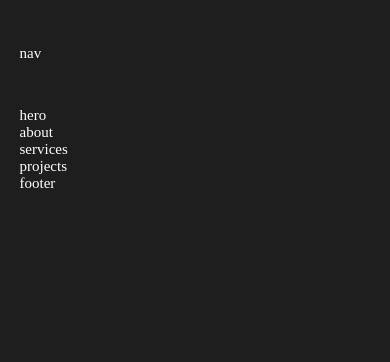
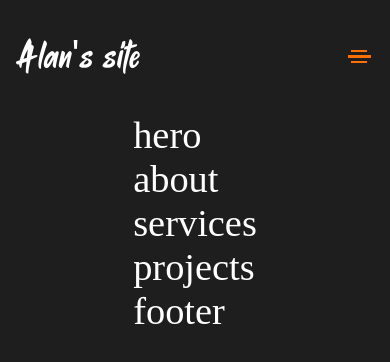
Before and after one commit to LazyAlan/alan-site, a Nuxt app: page / in a window 390 px wide. Shown: the top 362 px of the page. Built offline with nearby package versions, Linux system fonts and the light colour scheme.

Commit message:
feat: 基本完成 nav

```diff
--- a/app/app.vue
+++ b/app/app.vue
@@ -1,6 +1,9 @@
 <template>
   <div class="app-container">
     <NuxtRouteAnnouncer />
+    <div class="nav-box">
+      <NavigationBar />
+    </div>
     <NuxtPage />
   </div>
 </template>
@@ -11,5 +14,15 @@
   flex-direction: column;
   align-items: center;
   justify-content: center;
+  width: 80vw;
+  margin: 0 auto;
+
+  @media (max-width: 768px) {
+    width: 90vw;
+  }
+
+  .nav-box {
+    width: 100%;
+  }
 }
 </style>
--- a/app/assets/global.scss
+++ b/app/assets/global.scss
@@ -6,10 +6,23 @@
 
 html,
 body {
-  font-size: 62.5%;
   min-height: 100vh;
   background-color: #1e1e1e;
   color: #ffffff;
 }
 
-$theme-color: FD6F00;
+@font-face {
+  font-family: "ABIMO";
+  src: url("@/assets/ABIMO.otf") format("opentype");
+  font-weight: normal;
+  font-style: normal;
+}
+
+$font-size-small: 0.875em;
+$font-size-normal: 1em;
+$font-size-large: 1.5em;
+
+$font-weight-normal: 400;
+$font-weight-bold: 600;
+
+$theme-color: #fd6f00;
--- /dev/null
+++ b/app/components/navigation-bar.vue
@@ -0,0 +1,173 @@
+<template>
+    <nav class="navigation-bar">
+        <div class="logo">Alan's site</div>
+        <div class="nav">
+            <ul class="nav-ul">
+                <li>首页</li>
+                <li>关于</li>
+                <li>服务</li>
+                <li>联系我</li>
+            </ul>
+            <div class="hamburger-nav" @click="hamburgerClick">
+                <div :class="[hamburgerIsShow ? 'hamburger-close' : 'hamburger-bar']">
+                    <div class="hamburger-line">&nbsp;</div>
+                    <div class="hamburger-line">&nbsp;</div>
+                    <div class="hamburger-line">&nbsp;</div>
+                </div>
+                <ul v-show="hamburgerIsShow" class="hamburger-ul">
+                    <li>首页</li>
+                    <li>关于</li>
+                    <li>服务</li>
+                    <li>联系我</li>
+                </ul>
+            </div>
+        </div>
+    </nav>
+</template>
+
+<script setup lang='ts'>
+const hamburgerIsShow = ref(false);
+
+const hamburgerClick = () => {
+    hamburgerIsShow.value = !hamburgerIsShow.value;
+};
+</script>
+
+<style scoped lang="scss">
+@use "@/assets/global.scss" as *;
+
+.navigation-bar {
+    width: 100%;
+    min-width: 30vw;
+    display: flex;
+    justify-content: space-between;
+    align-items: center;
+    padding: 2em 0;
+
+    .logo {
+        font-size: 2.5em;
+        font-family: "ABIMO", sans-serif;
+        user-select: none;
+    }
+
+    .nav {
+        .nav-ul {
+            list-style: none;
+            display: inline-flex;
+            gap: 1em;
+
+            li {
+                padding: .5em 1em;
+                border-radius: 8px;
+                font-weight: 600;
+                user-select: none;
+                letter-spacing: .1em;
+                cursor: pointer;
+
+                &:last-child {
+                    background-color: $theme-color;
+                }
+
+                &:hover {
+                    background-color: $theme-color;
+                }
+            }
+        }
+
+        .hamburger-nav {
+            display: none;
+            position: relative;
+            cursor: pointer;
+            user-select: none;
+
+            .hamburger-bar {
+
+                .hamburger-line {
+                    width: 1.4em;
+                    height: .15em;
+                    background-color: $theme-color;
+
+                    &:first-child,
+                    &:last-child {
+                        width: 70%;
+                    }
+                }
+            }
+
+            .hamburger-close {
+                position: relative;
+                cursor: pointer;
+
+                .hamburger-line {
+                    width: 1.4em;
+                    height: .15em;
+                    background-color: $theme-color;
+
+                    &:first-child {
+                        width: 100%;
+                        transform: rotate(45deg);
+                    }
+
+                    &:last-child {
+                        visibility: hidden;
+                    }
+
+                    &:nth-child(2) {
+                        width: 100%;
+                        transform: rotate(-45deg) translate(.1em, -.1em);
+                    }
+                }
+            }
+
+            .hamburger-ul {
+                list-style: none;
+                position: absolute;
+                background-color: #3e3e3e;
+                border-radius: 8px;
+                left: -5.8em;
+                top: 1.2em;
+
+                li {
+                    min-width: 8em;
+                    text-align: center;
+                    padding: .6em .8em;
+                    font-weight: 600;
+                    cursor: pointer;
+
+                    &:first-child {
+                        border-top-left-radius: 8px;
+                        border-top-right-radius: 8px;
+                    }
+
+                    &:last-child {
+                        background-color: $theme-color;
+                        border-bottom-left-radius: 8px;
+                        border-bottom-right-radius: 8px;
+                    }
+
+                    &:hover {
+                        background-color: $theme-color;
+                    }
+                }
+            }
+        }
+
+        @media (max-width: 768px) {
+            .nav-ul {
+                display: none;
+            }
+
+            .hamburger-nav {
+                display: block;
+
+                .hamburger-bar {
+                    display: flex;
+                    align-items: center;
+                    flex-direction: column;
+                    gap: .2em;
+                }
+            }
+        }
+    }
+}
+</style>
--- a/app/pages/index.vue
+++ b/app/pages/index.vue
@@ -1,6 +1,5 @@
 <template>
     <div class="container">
-        <nav class="nav-box">nav</nav>
         <main>
             <div class="hero-box">hero</div>
             <div class="about-box">about</div>
@@ -15,22 +14,10 @@
 </script>
 
 <style scoped lang="scss">
-@use '@/assets/global' as *;
-
 .container {
     display: flex;
     flex-direction: column;
-    width: 80vw;
     font-size: 2.4em;
     font-weight: 500;
-
-    @media (max-width: 768px) {
-        width: 90vw;
-    }
-
-    .nav-box {
-        display: flex;
-        padding: 3em 0;
-    }
 }
 </style>
--- a/nuxt.config.ts
+++ b/nuxt.config.ts
@@ -3,5 +3,8 @@ export default defineNuxtConfig({
   compatibilityDate: "2025-07-15",
   devtools: { enabled: true },
   modules: ["@nuxt/eslint"],
-  css: ["@/assets/global.scss"],//添加全局 css 样式
+  css: ["@/assets/global.scss"], //添加全局 css 样式
+  devServer: {
+    host: "0.0.0.0",
+  },
 });
```
Also changed, not shown: app/assets/ABIMO.otf (added).
